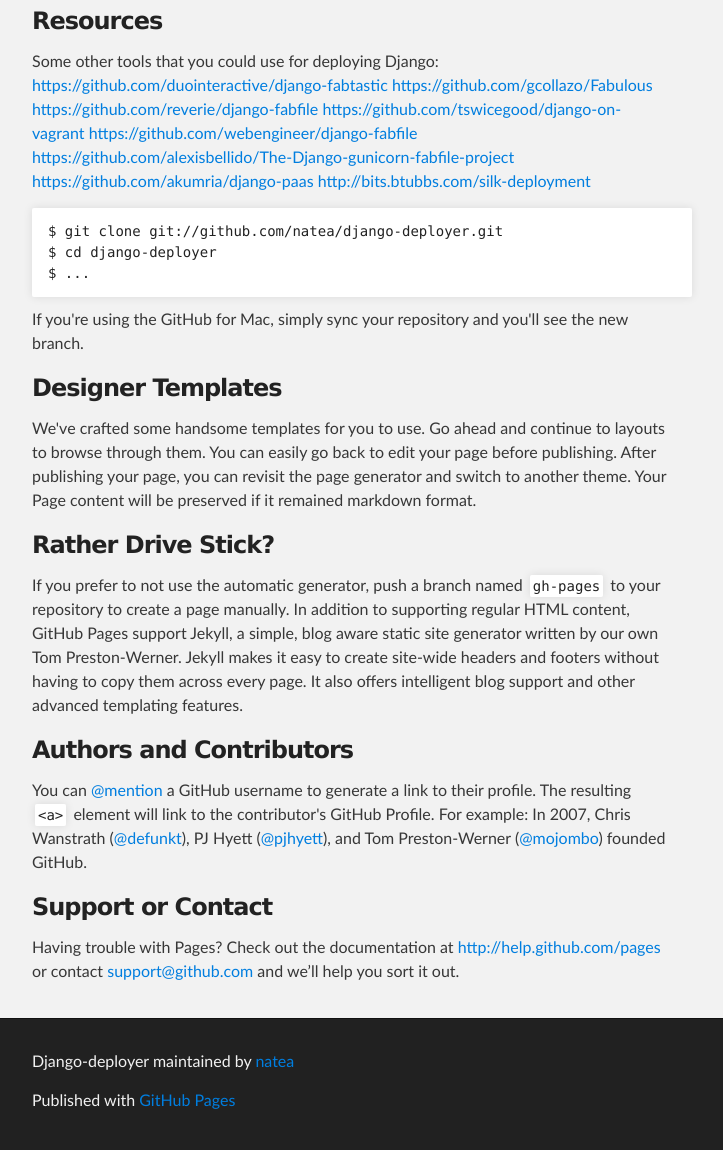
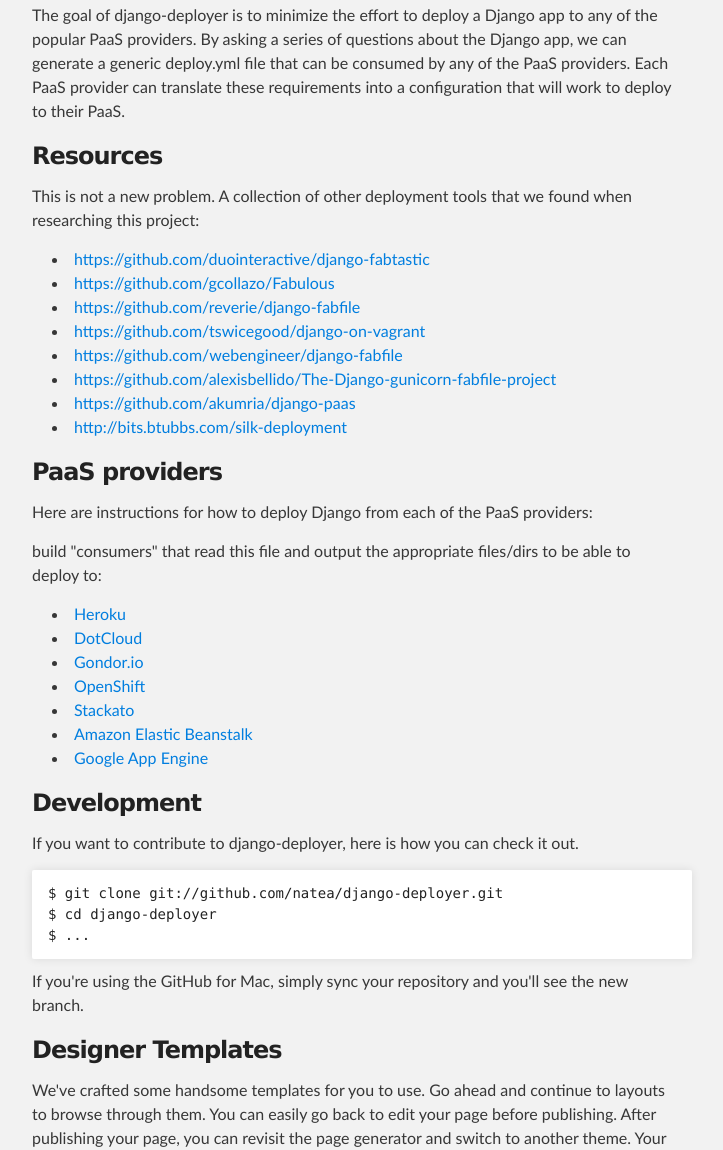
Before and after one commit to natea/django-deployer, a plain HTML site: page index.html in a window 1280 px wide. Shown: the part 329-1479 px from the top of the page, without its empty margins (288-1011 px from the left). Drawn offline with Linux system fonts and the light colour scheme.

Commit message:
Create gh-pages branch via GitHub

```diff
--- a/index.html
+++ b/index.html
@@ -4,11 +4,11 @@
   <head>
     <meta charset='utf-8' />
     <meta http-equiv="X-UA-Compatible" content="chrome=1" />
-    <meta name="description" content="Django-deployer : Generic Deployment tool for Django that supports popular PaaS providers such as Heroku, Dotcloud, Stackato, OpenShift, Gondor" />
+    <meta name="description" content="django-deployer : Generic Deployment tool for Django that supports popular PaaS providers such as Heroku, Dotcloud, Stackato, OpenShift, Gondor" />
 
     <link rel="stylesheet" type="text/css" media="screen" href="stylesheets/stylesheet.css">
 
-    <title>Django-deployer</title>
+    <title>django-deployer</title>
   </head>
 
   <body>
@@ -18,7 +18,7 @@
         <header class="inner">
           <a id="forkme_banner" href="https://github.com/natea/django-deployer">View on GitHub</a>
 
-          <h1 id="project_title">Django-deployer</h1>
+          <h1 id="project_title">django-deployer</h1>
           <h2 id="project_tagline">Generic Deployment tool for Django that supports popular PaaS providers such as Heroku, Dotcloud, Stackato, OpenShift, Gondor</h2>
 
             <section id="downloads">
@@ -31,17 +31,38 @@
     <!-- MAIN CONTENT -->
     <div id="main_content_wrap" class="outer">
       <section id="main_content" class="inner">
-        <h3>Resources</h3>
+        <p>The goal of django-deployer is to minimize the effort to deploy a Django app to any of the popular PaaS providers. By asking a series of questions about the Django app, we can generate a generic deploy.yml file that can be consumed by any of the PaaS providers. Each PaaS provider can translate these requirements into a configuration that will work to deploy to their PaaS.</p>
 
-<p>Some other tools that you could use for deploying Django:
-<a href="https://github.com/duointeractive/django-fabtastic">https://github.com/duointeractive/django-fabtastic</a>
-<a href="https://github.com/gcollazo/Fabulous">https://github.com/gcollazo/Fabulous</a>
-<a href="https://github.com/reverie/django-fabfile">https://github.com/reverie/django-fabfile</a>
-<a href="https://github.com/tswicegood/django-on-vagrant">https://github.com/tswicegood/django-on-vagrant</a>
-<a href="https://github.com/webengineer/django-fabfile">https://github.com/webengineer/django-fabfile</a>
-<a href="https://github.com/alexisbellido/The-Django-gunicorn-fabfile-project">https://github.com/alexisbellido/The-Django-gunicorn-fabfile-project</a>
-<a href="https://github.com/akumria/django-paas">https://github.com/akumria/django-paas</a>
-<a href="http://bits.btubbs.com/silk-deployment">http://bits.btubbs.com/silk-deployment</a></p>
+<h3>Resources</h3>
+
+<p>This is not a new problem. A collection of other deployment tools that we found when researching this project:</p>
+
+<ul>
+<li><a href="https://github.com/duointeractive/django-fabtastic">https://github.com/duointeractive/django-fabtastic</a></li>
+<li><a href="https://github.com/gcollazo/Fabulous">https://github.com/gcollazo/Fabulous</a></li>
+<li><a href="https://github.com/reverie/django-fabfile">https://github.com/reverie/django-fabfile</a></li>
+<li><a href="https://github.com/tswicegood/django-on-vagrant">https://github.com/tswicegood/django-on-vagrant</a></li>
+<li><a href="https://github.com/webengineer/django-fabfile">https://github.com/webengineer/django-fabfile</a></li>
+<li><a href="https://github.com/alexisbellido/The-Django-gunicorn-fabfile-project">https://github.com/alexisbellido/The-Django-gunicorn-fabfile-project</a></li>
+<li><a href="https://github.com/akumria/django-paas">https://github.com/akumria/django-paas</a></li>
+<li><a href="http://bits.btubbs.com/silk-deployment">http://bits.btubbs.com/silk-deployment</a></li>
+</ul><h3>PaaS providers</h3>
+
+<p>Here are instructions for how to deploy Django from each of the PaaS providers:</p>
+
+<p>build "consumers" that read this file and output the appropriate files/dirs to be able to deploy to:</p>
+
+<ul>
+<li><a href="https://devcenter.heroku.com/articles/django">Heroku</a></li>
+<li><a href="http://docs.dotcloud.com/0.4/tutorials/python/django/">DotCloud</a></li>
+<li><a href="https://gondor.io/support/django/setup/">Gondor.io</a></li>
+<li><a href="https://github.com/openshift/django-example">OpenShift</a></li>
+<li><a href="http://docs.stackato.com/deploy/languages/python/django.html">Stackato</a></li>
+<li><a href="http://aws.typepad.com/aws/2012/08/announcing-aws-elastic-beanstalk-support-for-python-and-seamless-database-integration.html">Amazon Elastic Beanstalk</a></li>
+<li><a href="https://developers.google.com/appengine/docs/python/cloud-sql/django">Google App Engine</a></li>
+</ul><h3>Development</h3>
+
+<p>If you want to contribute to django-deployer, here is how you can check it out.</p>
 
 <pre><code>$ git clone git://github.com/natea/django-deployer.git
 $ cd django-deployer
@@ -71,7 +92,7 @@
     <!-- FOOTER  -->
     <div id="footer_wrap" class="outer">
       <footer class="inner">
-        <p class="copyright">Django-deployer maintained by <a href="https://github.com/natea">natea</a></p>
+        <p class="copyright">django-deployer maintained by <a href="https://github.com/natea">natea</a></p>
         <p>Published with <a href="http://pages.github.com">GitHub Pages</a></p>
       </footer>
     </div>
```
Also changed, not shown: params.json (+1 -1 lines).
